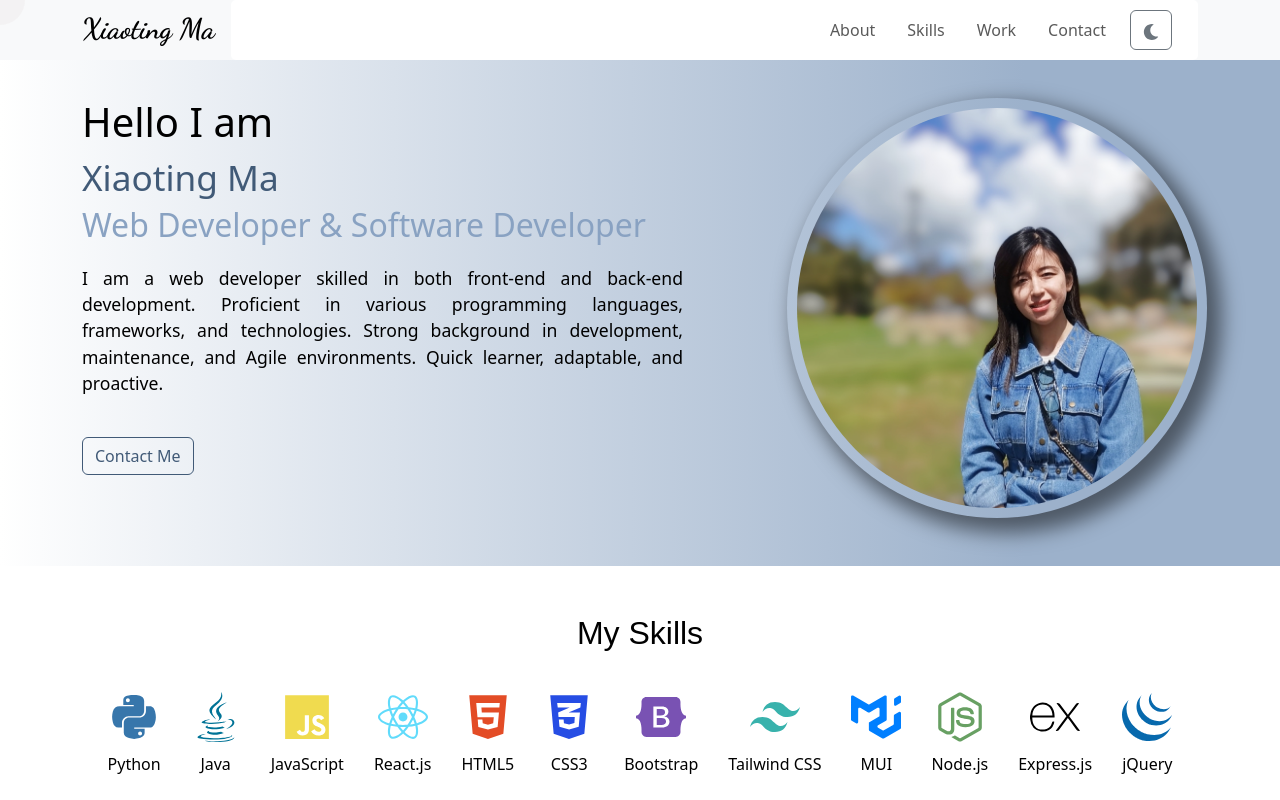
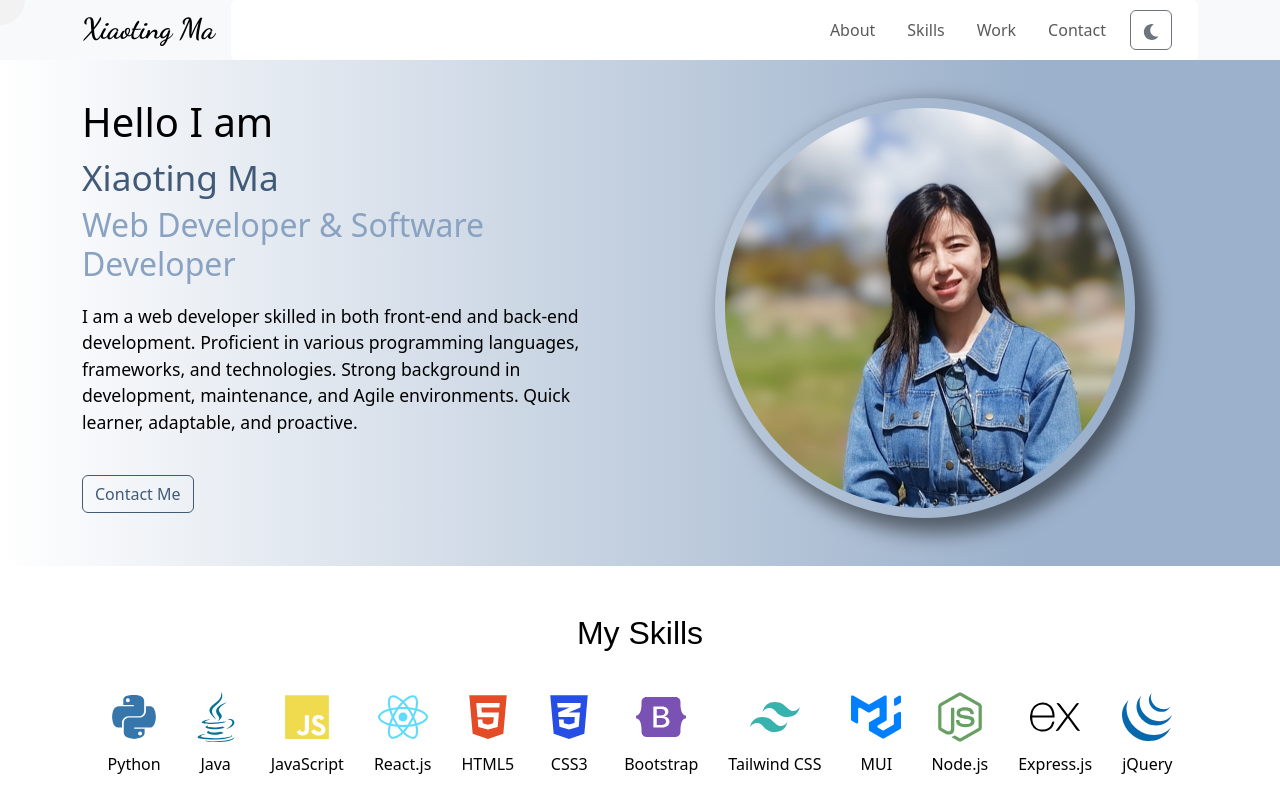
Before and after one commit to Xiaoting-Ma/My-Portfolio, a React (Create React App) app: page / in a window 1280 px wide. Shown: the top 800 px of the page. Built offline with nearby package versions, Linux system fonts and the light colour scheme.

Commit message:
Ajusted layout detail

```diff
--- a/src/components/About.js
+++ b/src/components/About.js
@@ -7,7 +7,7 @@ const About = () => {
     <section id="about" className="about-section p-5">
       <Container>
         <Row>
-          <Col md={7}>
+          <Col md={6}>
             <h1>Hello I am</h1>
             <h2>Xiaoting Ma</h2>
             <h3>Web Developer & Software Developer</h3>
@@ -18,8 +18,8 @@ const About = () => {
 
             <Button variant="outline-primary" href="#contact">Contact Me</Button>
           </Col>
-          <Col md={5}>
-            <img src="profile2.jpg" alt="Xiaoting Ma's profile" className="img-fluid rounded-circle profile-img" />
+          <Col md={6}>
+            <img src="profile3.jpg" alt="Xiaoting Ma's profile" className="img-fluid rounded-circle profile-img" />
           </Col>
         </Row>
       </Container>
--- a/src/index.css
+++ b/src/index.css
@@ -10,10 +10,6 @@ body {
   font-family: Arial, sans-serif;
   transition: background-color 0.5s, color 0.5s;
   cursor: crosshair; /* Hide the default cursor */
-}
-
-p {
-  text-align: justify;
 }
 
 .cursor {
@@ -113,16 +109,17 @@ section {
 .about-section p {
   font-size: 1.1rem;
   margin-bottom: 40px;
-  margin-right: 40px;
 }
 
 .about-section .profile-img {
-  width: 420px; /* Ensure the image is a square */
+  width: 420px;
   height: 420px;
   padding: 10px;
-  margin-left: 40px;
   box-shadow: 10px 10px 20px 5px var(--shadow-color);
   object-fit: cover; /* Ensures the image fits within the circle */
+  display: flex;
+  margin-left: auto;
+  margin-right: auto;
 }
 
 .about-section .btn-outline-primary {
```
Also changed, not shown: public/profile3.jpg (added).
